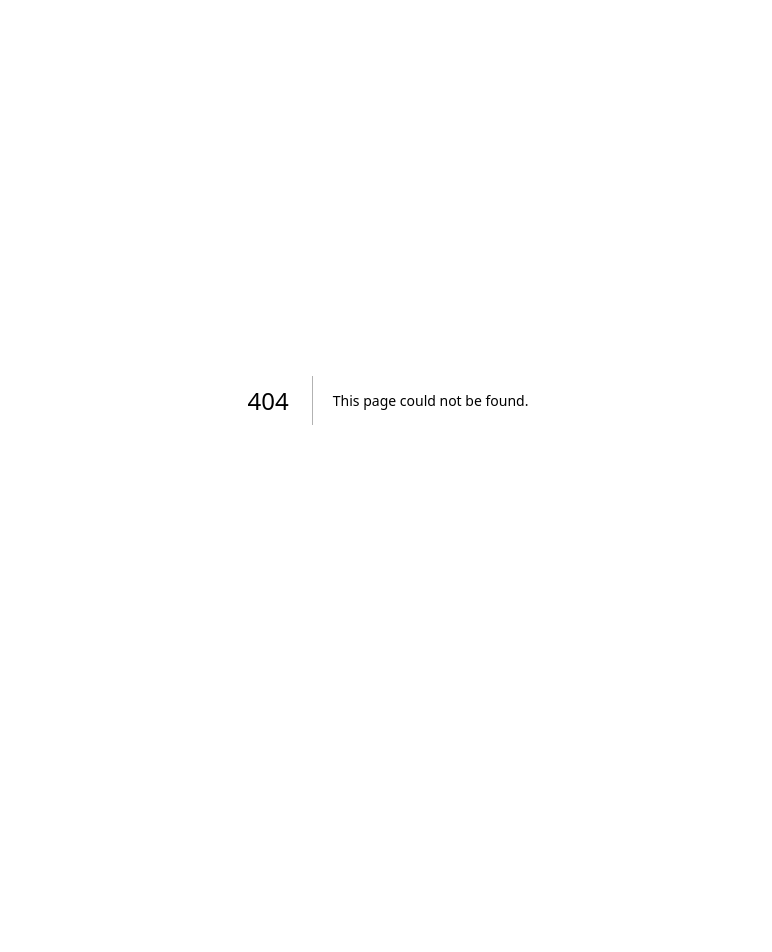
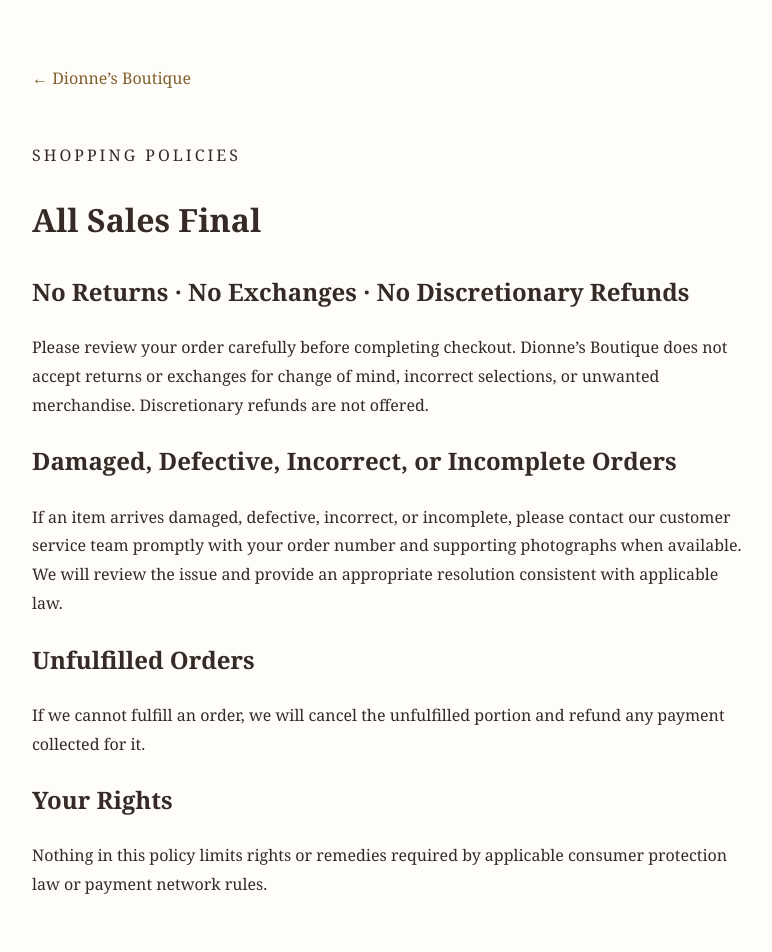
Before and after one commit to studio2016-sketch/DionnesBoutique, a Next.js app: page /policies/returns in a window 1280 px wide. Before the commit this address had no page. Shown: the top 952 px of the page, without its empty margins (252-1024 px from the left). Before the commit the page ends 800 px from the top, so only its background shows below. Built offline with nearby package versions, Linux system fonts and the light colour scheme.

Commit message:
Stage final-sale policy for boutique storefront

```diff
--- /dev/null
+++ b/src/app/policies/returns/page.tsx
@@ -0,0 +1,15 @@
+import type {Metadata} from "next";
+export const metadata:Metadata={title:"Final Sale Policy | Dionne’s Boutique",description:"Review Dionne’s Boutique final-sale, damaged-item and order-issue policies."};
+export default function ReturnsPolicy(){
+return <main style={{maxWidth:760,margin:"auto",padding:"64px 24px",fontFamily:"Georgia,serif",lineHeight:1.8,color:"#352a25"}}>
+<a href="/" style={{color:"#80602d"}}>← Dionne’s Boutique</a>
+<p style={{letterSpacing:3,textTransform:"uppercase",marginTop:48}}>Shopping policies</p>
+<h1>All Sales Final</h1><h2>No Returns · No Exchanges · No Discretionary Refunds</h2>
+<p>Please review your order carefully before completing checkout. Dionne’s Boutique does not accept returns or exchanges for change of mind, incorrect selections, or unwanted merchandise. Discretionary refunds are not offered.</p>
+<h2>Damaged, Defective, Incorrect, or Incomplete Orders</h2>
+<p>If an item arrives damaged, defective, incorrect, or incomplete, please contact our customer service team promptly with your order number and supporting photographs when available. We will review the issue and provide an appropriate resolution consistent with applicable law.</p>
+<h2>Unfulfilled Orders</h2><p>If we cannot fulfill an order, we will cancel the unfulfilled portion and refund any payment collected for it.</p>
+<h2>Your Rights</h2><p>Nothing in this policy limits rights or remedies required by applicable consumer protection law or payment network rules.</p>
+<p style={{marginTop:48}}>Thank you for shopping with Dionne’s Boutique.</p>
+</main>;
+}
```
